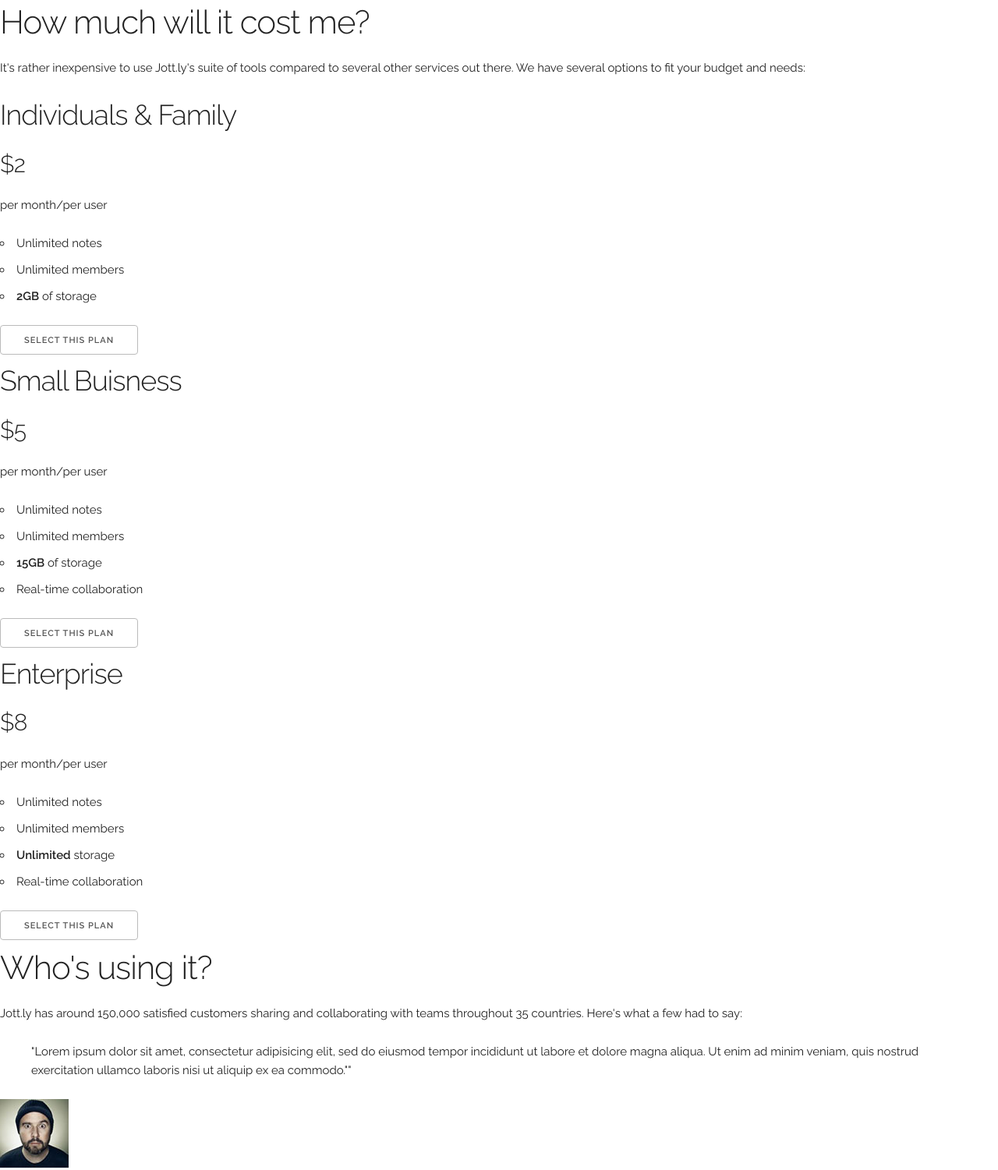
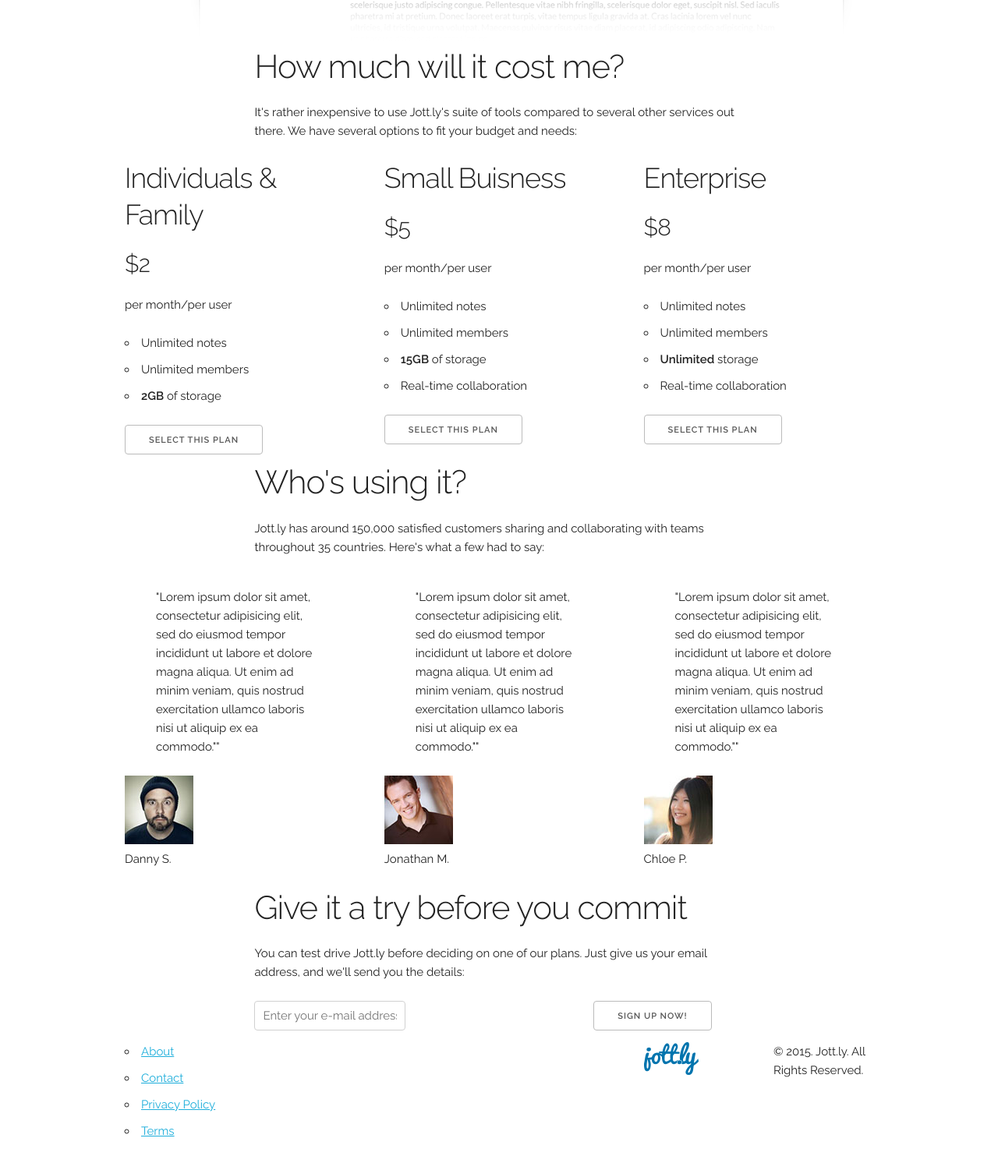
Before and after one commit to jdjulian/Jott.ly, a plain HTML site: page index.html in a window 1280 px wide. Shown: the part 1070-2571 px from the top of the page at 78% size. Drawn offline with Linux system fonts and the light colour scheme.

Commit message:
added grid layout

```diff
--- a/index.html
+++ b/index.html
@@ -30,34 +30,62 @@
 <body>
   <!-- Header =================================================-->
   <header>
-    <img src="images/logo.png" />
+    <div class="container">
+      <div class="three columns">
+        <div class="logo">
+          <a href="#"><img src="images/logo.png" alt="Jottly" /></a>
+        </div>
+      </div>
     <nav>
         <ul>
             <li><a href="#">Sign In</a></li>
             <li><a href="#">Sign Up Now</a></li>
         </ul>
     </nav>
+    </div>
+    <div class="container">
+      <div class="seven columns">
         <h1>An easier way to write &amp; collaborate</h1>
         <p>Put down the pen and paper. Jott.ly helps you organize your <strong>life, home and office.</strong> It's a simple way to store and share ideas with your loved ones, friends and colleagues.</p>
+        <div class="row">
+          <div class="eight columns alpha">
             <input type="email" placeholder="Enter your e-mail address"/>
+          </div>
+          <div class="four columns omega">
             <button type="submit">Sign Up Now</button>
+          </div>
+        </div>
+      </div>
+    </div>
   </header>
   <main role="mail">
     <!-- Benefits =========================================== -->
     <section class="benefits">
+      <div class="container">
+        <div class="eight columns offset-by-two">
           <h2>What is Jott.ly exactly?</h2>
           <p>Our web application allows you to create documents with real-time editing and collaborating capabilities, while storing content and information to share with others.</p>
+        </div>
+        <div class="ten columns offset-by-one">
           <img src="images/app.png" alt="Jottly's Web Application" />
+        </div>
+       </div>
     </section>
 
     <!-- Pricing ============================================== -->
     <section class="pricing">
+      <div class="container">
+        <div class="eight columns offset-by-two">
           <h2>How much will it cost me?</h2>
           <p>It's rather inexpensive to use Jott.ly's suite of tools compared to several other services out there. We have several options to fit your budget and needs:</p>
-    </section>
-
+        </div>
+        <div class="row">
+          <div class="one-third column">
             <div class="pricebox">
+              <header>
                 <h3>Individuals &amp; Family</h3>
+              </header>
+              <section>
               <h4>$2</h4>
               <p>per month/per user</p>
               <ul>
@@ -66,10 +94,15 @@
                 <li><strong>2GB</strong> of storage</li>
               </ul>
               <button>Select this plan</button>
+              </section>
             </div>
-
+          </div>
+          <div class="one-third column">
             <div class="pricebox">
+              <header>
                 <h3>Small Buisness</h3>
+              </header>
+              <section>
               <h4>$5</h4>
               <p>per month/per user</p>
               <ul>
@@ -79,10 +112,15 @@
                 <li>Real-time collaboration</li>
               </ul>
               <button>Select this plan</button>
+              </section>
             </div>
-
+           </div>
+           <div class="one-third column">
             <div class="pricebox">
+              <header>
                 <h3>Enterprise</h3>
+              </header>
+              <section>
               <h4>$8</h4>
               <p>per month/per user</p>
               <ul>
@@ -92,23 +130,32 @@
                 <li>Real-time collaboration</li>
               </ul>
               <button>Select this plan</button>
+              </section>
             </div>
+          </div>
+        </div>
+    </div>
+  </section>
+
 
     <!-- Testimonials ======================================= -->
     <section class="testimonials">
+      <div class="container">
+        <div class="eight columns offset-by-two">
           <h2>Who's using it?</h2>
           <p>Jott.ly has around 150,000 satisfied customers sharing and collaborating with teams throughout 35 countries. Here's what a few had to say:</p>
-
+        </div>
+        <div class="row">
+          <div class="one-third column">
             <blockquote>
-        "Lorem ipsum dolor sit amet, consectetur adipisicing elit, sed do eiusmod
-        tempor incididunt ut labore et dolore magna aliqua. Ut enim ad minim veniam,
-        quis nostrud exercitation ullamco laboris nisi ut aliquip ex ea commodo.""
+              "Lorem ipsum dolor sit amet, consectetur adipisicing elit, sed do eiusmod tempor incididunt ut labore et dolore magna aliqua. Ut enim ad minim veniam, quis nostrud exercitation ullamco laboris nisi ut aliquip ex ea commodo.""
             </blockquote>
             <div class="avatar">
               <img src="images/avatar1.jpg" alt="Danny S." />
               <p>Danny S.</p>
             </div>
-
+          </div>
+          <div class="one-third column">
             <blockquote>
             "Lorem ipsum dolor sit amet, consectetur adipisicing elit, sed do eiusmod
             tempor incididunt ut labore et dolore magna aliqua. Ut enim ad minim veniam,
@@ -118,7 +165,8 @@
               <img src="images/avatar2.jpg" alt="Jonathan M." />
               <p>Jonathan M.</p>
             </div>
-
+          </div>
+          <div class="one-third column">
             <blockquote>
             "Lorem ipsum dolor sit amet, consectetur adipisicing elit, sed do eiusmod
             tempor incididunt ut labore et dolore magna aliqua. Ut enim ad minim veniam,
@@ -128,30 +176,53 @@
               <img src="images/avatar3.jpg" alt="Chloe P." />
               <p>Chloe P.</p>
             </div>
+          </div>
+        </div>
+    </div>
     </section>
 
     <!-- Call to Action =================================== -->
     <section class="action">
+      <div class="container">
+        <div class="eight columns offset-by-two">
           <h2>Give it a try before you commit</h2>
           <p>You can test drive Jott.ly before deciding on one of our plans. Just give us your email address, and we'll send you the details:</p>
-
+          <div class="row">
+            <div class="eight columns alpha">
               <input type="email" placeholder="Enter your e-mail address"/>
+            </div>
+            <div class="four columns omega">
               <button type="submit">Sign Up Now!</button>
+            </div>
+          </div>
+        </div>
+       </div>
+      </div>
     </section>
   </main>
 
     <!-- Footer ====================================== -->
     <footer>
+      <div class="container">
+        <div class="eight columns">
           <nav>
             <ul>
-          <li><a href="#">About</li>
-          <li><a href="#">Contact</li>
-          <li><a href="#">Privacy Policy</li>
-          <li><a href="#">Terms</li>
+              <li><a href="#">About</a></li>
+              <li><a href="#">Contact</a></li>
+              <li><a href="#">Privacy Policy</a></li>
+              <li><a href="#">Terms</a></li>
             </ul>
           </nav>
-      <img src="images/small_logo.png" />
+        </div>
+
+        <div class="two columns">
+          <img src="images/small_logo.png" alt="Jottly" />
+        </div>
+
+        <div class="two columns">
           <p>&copy; 2015. Jott.ly. All Rights Reserved.</p>
+        </div>
+      </div>
     </footer>
 
 
```
Lines whose indentation alone changed are shown as unchanged.
